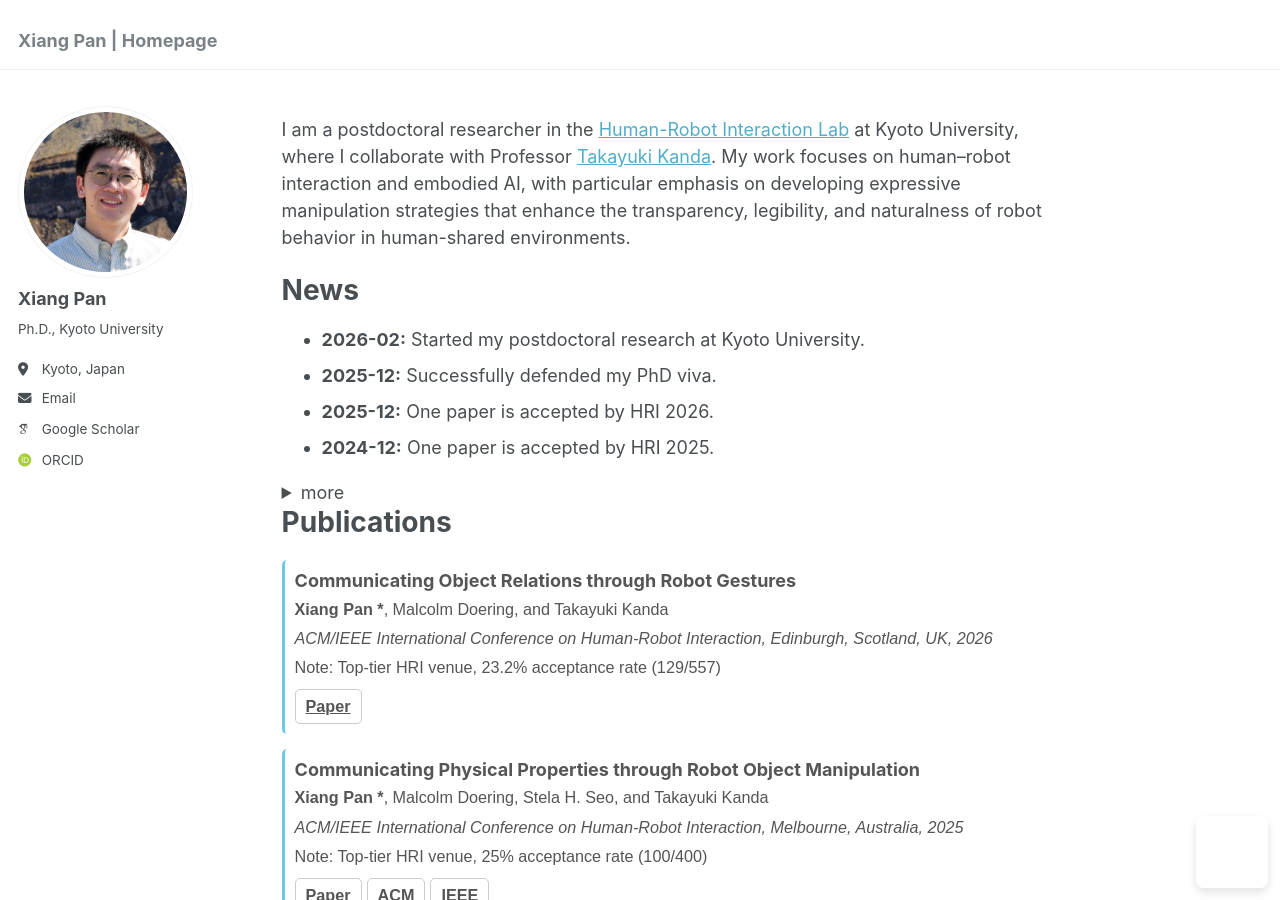
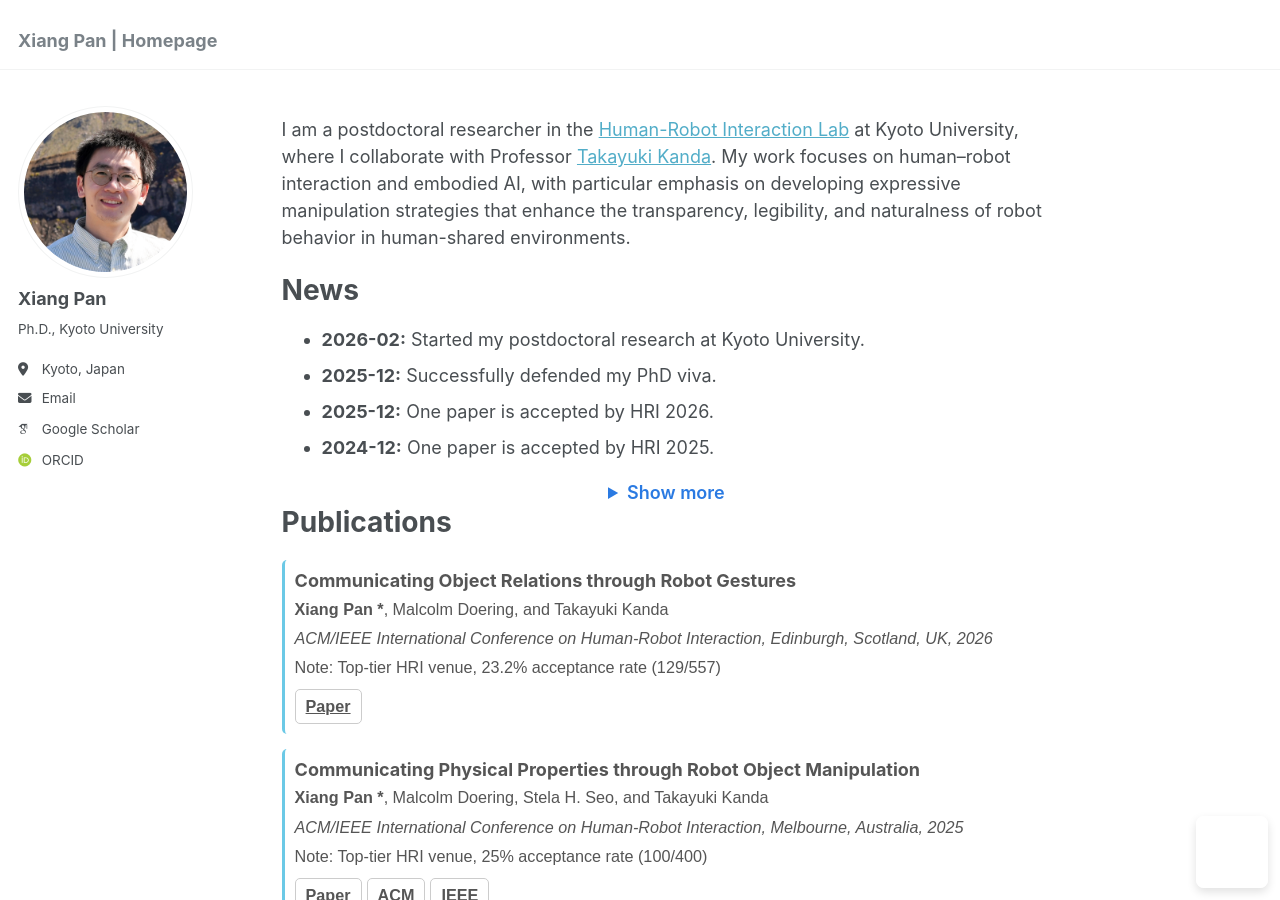
Before and after one commit to pan-xiang/pan-xiang.github.io, a Jekyll site: the page built from _pages/about.md, in a window 1280 px wide and 900 px high. Built offline with Jekyll 4.4.1, drawn with Linux system fonts in a browser that asks for light colours; some web fonts are replaced; a script that is not in the unit is left out.

Commit message:
Update about.md

```diff
--- a/_pages/about.md
+++ b/_pages/about.md
@@ -18,16 +18,23 @@ I am a postdoctoral researcher in the [Human-Robot Interaction Lab](https://www.
 {% endfor %}
 </ul>
 
-<details>
-  <summary>more</summary>
-  <ul>
-  {% for item in site.data.news offset:4 %}
-    <li>
-      <strong>{{ item.date }}:</strong> {{ item.content }}
-    </li>
-  {% endfor %}
-  </ul>
-</details>
+<div style="text-align:center; margin-top:10px;">
+  <details style="display:inline-block;">
+
+    <summary style="color:#2a7ae2; cursor:pointer; font-weight:600;">
+      Show more
+    </summary>
+
+    <ul style="text-align:left; margin-top:8px;">
+    {% for item in site.data.news offset:4 %}
+      <li>
+        <strong>{{ item.date }}:</strong> {{ item.content }}
+      </li>
+    {% endfor %}
+    </ul>
+
+  </details>
+</div>
 
 # Publications
 <head>
```
